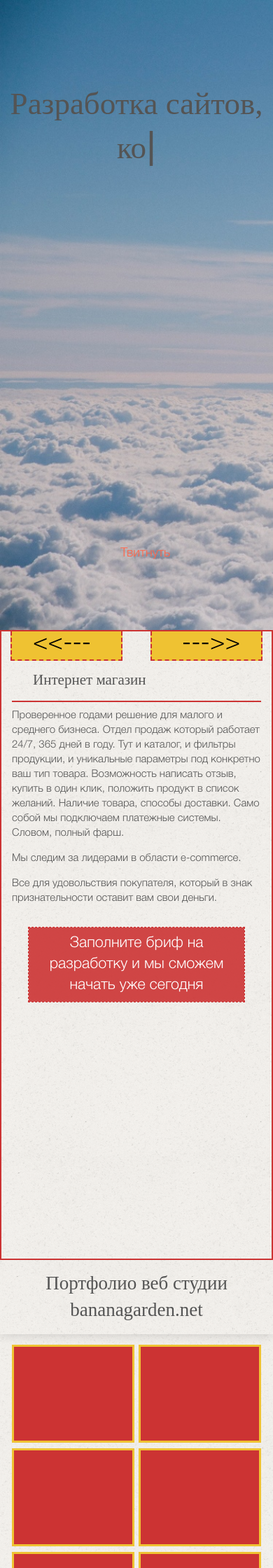
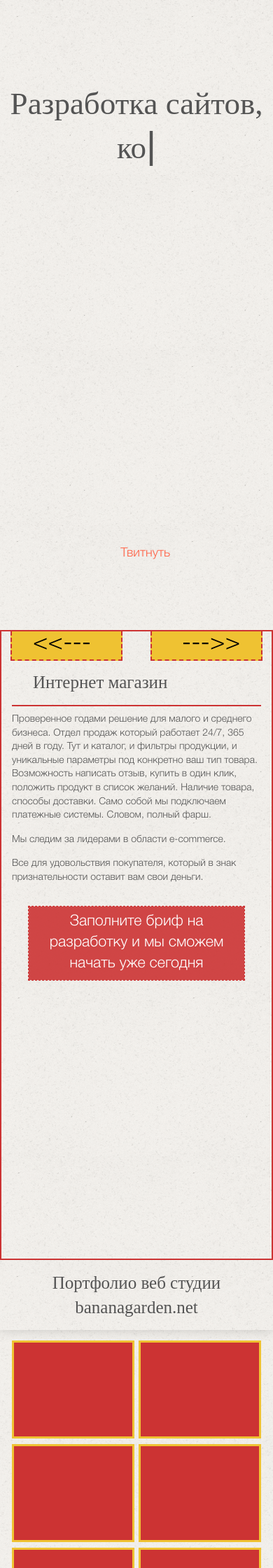
Before and after one commit to depekur/depekur.github.io, a Jekyll site: the page built from index.html, in a window 390 px wide. Shown: the top 2240 px of the page at 70% size. Built offline with Jekyll 4.4.1, drawn with Linux system fonts in a browser that asks for light colours; some web fonts are replaced; comment, search, counter and statistics services are not loaded; some of the changed text lies outside the part shown.

Commit message:
show must go.. sleep

```diff
--- a/_includes/offer.html
+++ b/_includes/offer.html
@@ -88,10 +88,7 @@
             <li><h3></h3></li>
          </ol>
       </div>
-      <div class="slide-img">
 
-         <img src="media/landing/02_Homepage.jpg" alt="">
-      </div>
       <div class="brief"><a href="">Заполните бриф на разработку и мы сможем начать уже сегодня</a></div>
    </div>
 
--- a/_sass/_landing-2.scss
+++ b/_sass/_landing-2.scss
@@ -12,6 +12,7 @@
 	background: url('../media/landing/ricepaper.png');
 	-background-size: cover;
 	text-align: center;
+
 
 	h2 {
 		padding: $woid;
@@ -68,6 +69,9 @@
 
 section.about {
 	background: url('../media/landing/ricepaper.png');
+	border-top: 2px dashed $banana-color-red;
+	border-bottom: 2px dashed $banana-color-red;
+
 
 	p {
 		text-indent: $woid;
@@ -82,10 +86,13 @@
 		border-right: 2px dashed $banana-color-red;
 
 		h2 {
-			margin-left: $woid*2;
 			margin-top: 0;
-			padding-top: $woid*2;
+			padding-left: $woid*2;
+			padding-top: $woid;
 			padding-bottom: $woid;
+			font-size: 31px;
+			-webkit-box-shadow: 0 0 16px 0 rgba(0, 0, 0, 0.175);
+  			box-shadow: 0 0 16px 0 rgba(0, 0, 0, 0.175);
 		}
 		p {
 			margin: $woid $woid*2;
@@ -188,6 +195,7 @@
 		width: 75%;
 		margin: 0 auto;
 
+
 		h2.landing-contact-mail {
 			font-size: 2.3em;
 			margin-top: $woid;
--- a/_sass/_media.scss
+++ b/_sass/_media.scss
@@ -3,7 +3,7 @@
 @media only screen and (max-width: 767px) {
 
 body {
-	background: #fff;
+	background: url('../media/landing/ricepaper.png');
 }
 
 nav#landing-nav {
@@ -15,6 +15,7 @@
 }
 
 header.sky {
+	background: none;
 	h1.theater {
 		padding-top: 30%;
   		font-size: 2.5em !important;
@@ -32,7 +33,7 @@
 
 
 section.offer {
-	background: #fff;
+	background: none;
 	padding: 0;
 
 	nav#offer-nav {
@@ -78,11 +79,11 @@
 			height: auto;
 
 			h2 {
-				font-size: 21px;
+				font-size: 25px;
 				margin-top: 40px;
 			}
 			p {
-				font-size: 15px;
+				font-size: 14px;
 			}
 		}
 		div.brief a{
@@ -94,7 +95,7 @@
 
 section.portfolio {
 	h2 {
-		font-size: 1.5em;
+		font-size: 25px;
 	}
 	ul.banana-grid li {
 		width: 45%;
@@ -103,24 +104,52 @@
 	}
 }
 section.about {
+	border-bottom: 0;
+	margin-bottom: 270px;//ебануть еще медиа для оче маленьких пхонов
 	div.about-banana {
 		width: 100%;
 		float: none;
 		border-right: 0;
-		-webkit-box-shadow: 0 0 16px 0 rgba(0, 0, 0, 0.175);
-		box-shadow: 0 0 16px 0 rgba(0, 0, 0, 0.175);
+
+		h2 {
+			font-size: 25px;
+		}
+		div {
+			width: 100%;
+			padding: $woid/3;
+		}
 	}
 	p {
-		font-size: 15px;
+		font-size: 14px;
 	}
 	ul {
 		display: none;
 	}
 }
+section.landing-contact {
+	border-top: 2px dashed $banana-color-red;
+	background: none;
+	padding-top: $woid*2;
 
-h2.landing-contact-mail {
-	font-size: 1.2em !important;
+	div {
+		h2 {
+			font-size: 25px;
+		}
+		h3 {
+			font-size: 18px;
+		}
+		h4 {
+			font-size: 16px;
+		}
+		h2.landing-contact-mail {
+			font-size: 1.2em !important;
+		}
+	}
+
+
+
 }
+
 } //end phones
 
 
--- a/index.html
+++ b/index.html
@@ -52,7 +52,7 @@
       <p>Мимо нас не проходит ни одна новая технология, мы всегда в тренде. У нас нет графика работы - мы работаем на результат. Нам не платят ставку, у нас нет отпусков и выходных. Пока остальные жалуются на переработки - мы не спим ночами и думаем как сделать проект лучше. Все чем мы живем - результат. Мы прекрасно понимаем, что заваленный проект это голодный месяц. А голодать мы не любим.</p>
       <p>На самом деле, у нас просто нет выбора. Делать сайты - это единственное что мы умеем. И мы умеем это чертовски хорошо. </p>
       <div>
-         <p>Для наилучшего взаимодействия мы подготовили брифинг в котором содержатся ключевые вопросы, ответы на которые помогут понять суть проекта, а так же послужат материалами для первого эскиза.</p>
+         <p>Для наилучшего взаимодействия мы подготовили брифинг в котором содержатся ключевые вопросы, ответы на которые помогут понять суть проекта, а так же послужат материалами для первых эскизов.</p>
          <a href="" class="about-brief">Скачать брифинг</a>
       </div>
    </div>
```
